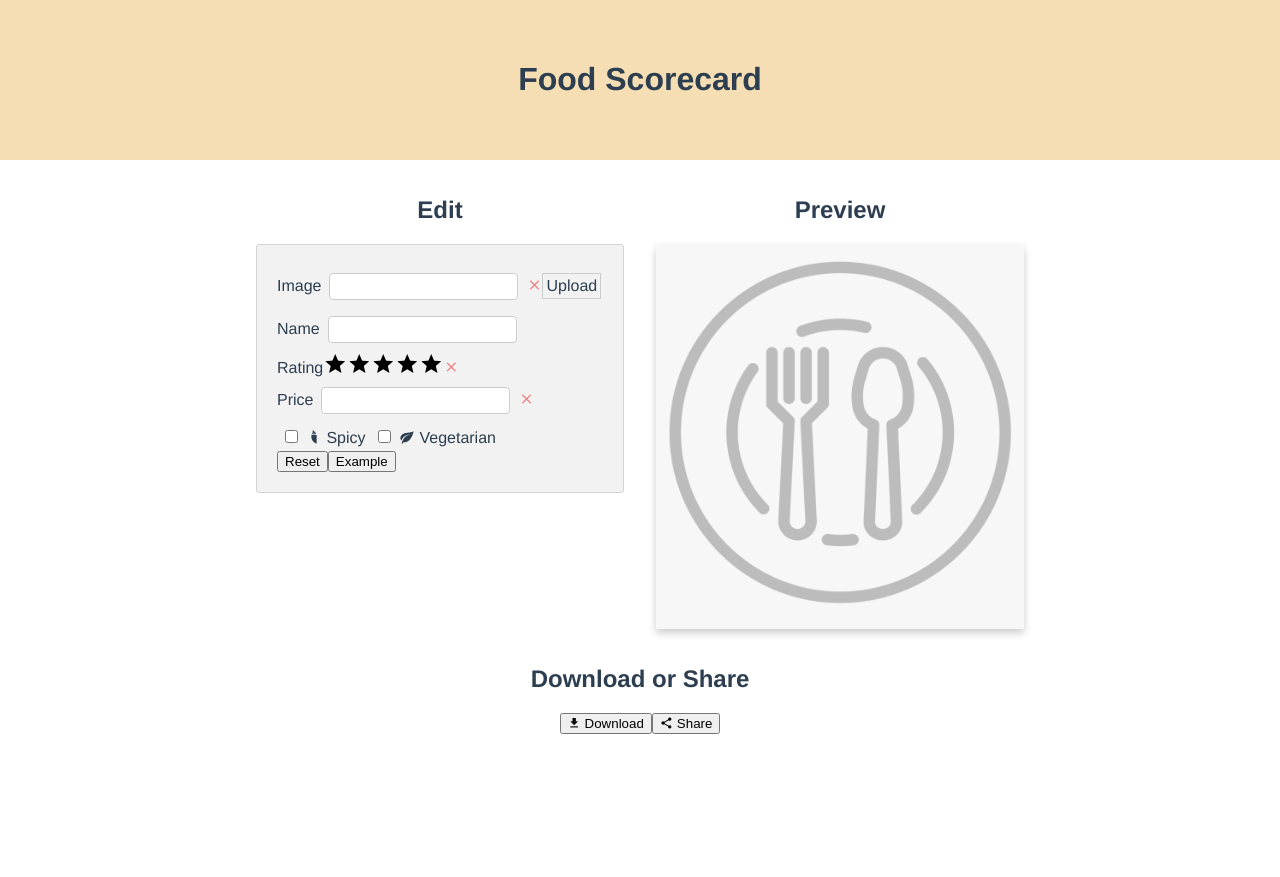
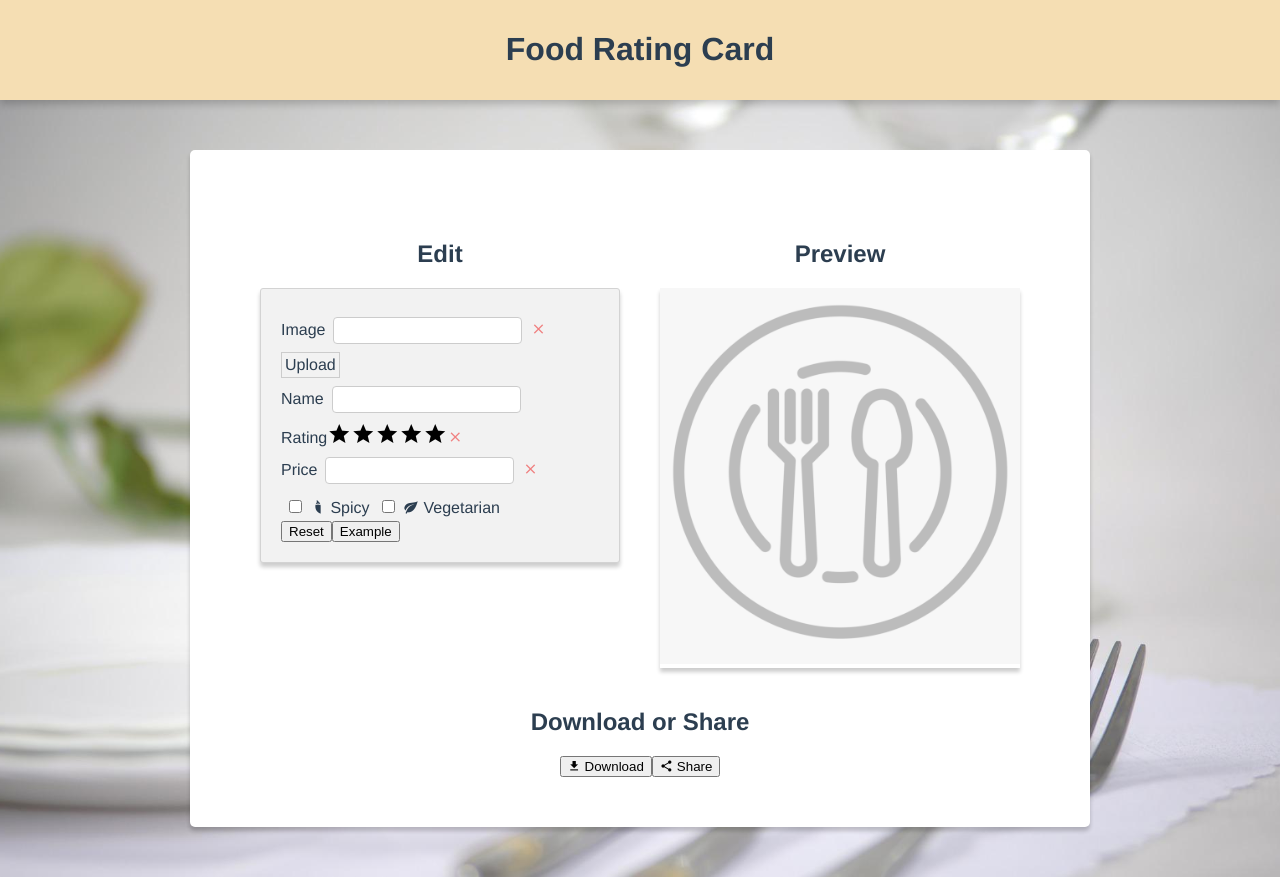
Before and after one commit to Alyssum-Studio/food-rating-card, a Vue app: page / in a window 1280 px wide. Before the commit the page ends 800 px from the top, so only its background shows below. Built offline with nearby package versions, Linux system fonts and the light colour scheme.

Commit message:
Code beautify.

```diff
--- a/package.json
+++ b/package.json
@@ -1,5 +1,5 @@
 {
-  "name": "food-scorecard",
+  "name": "food-rating-card",
   "version": "0.1.1",
   "private": true,
   "scripts": {
--- a/public/index.html
+++ b/public/index.html
@@ -5,11 +5,29 @@
     <meta http-equiv="X-UA-Compatible" content="IE=edge">
     <meta name="viewport" content="width=device-width,initial-scale=1.0">
     <link rel="icon" href="favicon.ico">
-    <title>Food Scorecard</title>
+    <title>Food Rating Card</title>
+    <style>
+      html {
+          min-height: 100%;
+      }
+      body {
+          background-image: url('background.jpg');
+          background-position: bottom;
+          background-size: cover;
+          margin: 0;
+      }
+      #app {
+        font-family: Avenir, Helvetica, Arial, sans-serif;
+        -webkit-font-smoothing: antialiased;
+        -moz-osx-font-smoothing: grayscale;
+        text-align: center;
+        color: #2c3e50;
+      }
+    </style>
   </head>
-  <body style="margin: 0">
+  <body>
     <noscript>
-      <strong>We're sorry but Food Scorecard doesn't work properly without JavaScript enabled. Please enable it to continue.</strong>
+      <strong>We're sorry but Food Rating Card doesn't work properly without JavaScript enabled. Please enable it to continue.</strong>
     </noscript>
     <div id="app"></div>
     <!-- built files will be auto injected -->
--- a/src/App.vue
+++ b/src/App.vue
@@ -1,25 +1,32 @@
 <template>
   <header>
-    <h1>Food Scorecard</h1>
+    <h1>Food Rating Card</h1>
   </header>
   <main>
     <div class="row">
       <section class="col-50">
         <h2>Edit</h2>
-        <FoodInfoForm v-model="foodInfo"></FoodInfoForm>
+        <FoodRatingForm
+            v-model="foodRating"
+            style="box-shadow: 0 4px 4px 0 rgba(0,0,0,0.2);"
+        ></FoodRatingForm>
       </section>
       <section class="col-50">
         <h2>Preview</h2>
-        <FoodScorecard :food-info="foodInfo" ref="new-scorecard"></FoodScorecard>
+        <FoodRatingCard
+            ref="new-rating-card"
+            :food-rating="foodRating"
+            style="box-shadow: 0 4px 4px 0 rgba(0,0,0,0.2);"
+        ></FoodRatingCard>
       </section>
     </div>
     <section class="row">
       <h2>Download or Share</h2>
-      <button @click="downloadScorecard">
+      <button @click="downloadRatingCard">
         <span class="mdi mdi-download"></span>
         Download
       </button>
-      <button @click="uploadScorecard">
+      <button @click="uploadRatingCard">
         <span class="mdi mdi-share-variant"></span>
         Share
       </button>
@@ -40,28 +47,28 @@
 import domToImage from "dom-to-image";
 import { saveAs } from "file-saver";
 import * as imgur from "@/adapters/imgur";
-import FoodInfoForm from "@/components/FoodInfoForm";
-import FoodScorecard from "@/components/FoodScorecard";
-import {FoodInfo} from "@/models";
+import FoodRatingForm from "@/components/FoodRatingForm";
+import FoodRatingCard from "@/components/FoodRatingCard";
+import {FoodRating} from "@/models";
 export default {
   name: 'App',
-  components: {FoodScorecard, FoodInfoForm},
+  components: {FoodRatingCard, FoodRatingForm},
   data() {
     return {
-      foodInfo: new FoodInfo(),
+      foodRating: new FoodRating(),
       generatedLink: "",
     }
   },
   methods: {
-    async downloadScorecard() {
-      const targetDom = this.$refs["new-scorecard"].$el
+    async downloadRatingCard() {
+      const targetDom = this.$refs["new-rating-card"].$el
       const blob = await domToImage.toBlob(targetDom)
-      saveAs(blob, `${this.foodInfo.name}.png`)
+      saveAs(blob, `${this.foodRating.name}.png`)
     },
-    async uploadScorecard() {
-      const targetDom = this.$refs["new-scorecard"].$el
+    async uploadRatingCard() {
+      const targetDom = this.$refs["new-rating-card"].$el
       const blob = await domToImage.toBlob(targetDom)
-      this.generatedLink = await imgur.upload(blob)
+      this.generatedLink = await imgur.uploadImage(blob)
     },
     copyLinkToClipboard() {
       navigator.clipboard.writeText(this.generatedLink)
@@ -70,36 +77,32 @@ export default {
 }
 </script>
 
-<style>
-#app {
-  font-family: Avenir, Helvetica, Arial, sans-serif;
-  -webkit-font-smoothing: antialiased;
-  -moz-osx-font-smoothing: grayscale;
-  text-align: center;
-  color: #2c3e50;
-}
-
+<style scoped>
 header {
-  padding: 40px;
-  text-align: center;
+  padding: 10px;
   background: wheat;
-}
-
-.row:after {
-  content: "";
-  display: table;
-  clear: both;
-}
-
-.col-50 {
-  float: left;
-  width: 46%;
-  padding: 2%;
+  box-shadow: 0 4px 8px 0 rgba(0,0,0,0.2);
 }
 
 main {
   max-width: 800px;
-  margin: auto;
+  background: #ffffff;
+  box-shadow: 0 4px 4px 0 rgba(0,0,0,0.2);
+  border-radius: 5px;
+  margin: 50px auto;
+  padding: 50px;
+}
+
+.row {
+  display: table;
+  width: 100%;
+}
+
+.col-50 {
+  display: table-cell;
+  width: 50%;
+  padding: 20px;
+  box-sizing: border-box;
 }
 
 .success-text {
--- a/src/adapters/imgur.js
+++ b/src/adapters/imgur.js
@@ -3,7 +3,7 @@ import axios from "axios";
 const imgurUrl = 'https://api.imgur.com'
 const clientId = 'a2c97b4c7bf5a46'
 
-async function upload(imageData) {
+async function uploadImage(imageData) {
   const response = await axios.postForm(`${imgurUrl}/3/image`, {image: imageData},{
     headers: {
       Authorization: `Client-ID ${clientId}`
@@ -13,4 +13,4 @@ async function upload(imageData) {
 }
 
 
-export { upload }
+export { uploadImage }
--- /dev/null
+++ b/src/components/FoodRatingCard.vue
@@ -0,0 +1,65 @@
+<template>
+  <div class="food-rating-card">
+    <img :src="foodRating.imageLink || require('../assets/food-placeholder.png')" :alt="`${foodRating.name}`">
+    <div class="food-info" v-if="foodRating.name || foodRating.rating">
+      <h4>
+        <span v-if="foodRating.spicy" class="mdi mdi-chili-mild"></span>
+        <span v-if="foodRating.vegetarian" class="mdi mdi-leaf"></span>
+        {{ foodRating.name }}
+        <span v-if="foodRating.price !== undefined"> - ${{ foodRating.price }}</span>
+      </h4>
+      <div v-if="foodRating.rating !== undefined">
+            <span v-for="i in 5"
+                  :key="`rating-star-${i}`"
+                  class="mdi mdi-star"
+                  :style="{color: foodRating.rating >= i ? 'darkorange': 'black'}"
+            ></span>
+      </div>
+    </div>
+  </div>
+</template>
+
+<script>
+import {FoodRating} from "@/models";
+
+export default {
+  name: "FoodRatingCard",
+  props: {
+    foodRating: FoodRating
+  },
+}
+</script>
+
+<style scoped>
+.food-rating-card {
+  position: relative;
+}
+
+.food-info {
+  position: absolute;
+  bottom: 10px;
+  right: 10px;
+  min-width: 150px;
+  background: rgba(0,0,0,0.6);
+  color: white;
+  padding: 10px;
+}
+
+img{
+  width: 100%;
+  height: auto;
+}
+
+h4 {
+  margin-top: 5px;
+  margin-bottom: 5px;
+}
+
+.mdi-chili-mild {
+  color: tomato;
+}
+
+.mdi-leaf {
+  color: greenyellow;
+}
+</style>
--- a/src/components/FoodInfoForm.vue
+++ b/src/components/FoodRatingForm.vue
@@ -1,9 +1,9 @@
 <template>
-  <form class="food-info-form" @input="$emit('update:modelValue', formData)" @reset="reset">
+  <form class="food-rating-form" @input="$emit('update:modelValue', formData)" @reset="reset">
     <div>
       <label for="image-link-input">Image</label>
       <input id="image-link-input" type="url" v-model="formData.imageLink">
-      <span class="mdi mdi-close clear-button" @click="clearImageLink"></span>
+      <span class="mdi mdi-close clear-button" @click="clearField('imageLink')"></span>
       <label class="file-label" for="upload-image-input">Upload</label>
       <input id="upload-image-input" class="file-input" type="file" accept="image/*" @input="uploadImage">
     </div>
@@ -19,12 +19,12 @@
             :style="{color: formData.rating >= i ? 'darkorange': 'black'}"
             @click="formData.rating = i"
       ></span>
-      <span class="mdi mdi-close clear-button" @click="clearRating"></span>
+      <span class="mdi mdi-close clear-button" @click="clearField('rating')"></span>
     </div>
     <div>
       <label for="price-input">Price</label>
       <input id="price-input" type="number" v-model.number="formData.price" min="0">
-      <span class="mdi mdi-close clear-button" @click="clearPrice"></span>
+      <span class="mdi mdi-close clear-button" @click="clearField('price')"></span>
     </div>
     <div>
       <input id="spicy-checkbox" type="checkbox" v-model="formData.spicy">
@@ -46,13 +46,13 @@
 </template>
 
 <script>
-import {FoodInfo, getExample} from "@/models";
+import {FoodRating, getFoodRatingExample} from "@/models";
 import * as imgur from "@/adapters/imgur";
 
 export default {
-  name: "FoodInfoForm",
+  name: "FoodRatingForm",
   props: {
-    modelValue: FoodInfo
+    modelValue: FoodRating
   },
   data() {
     return {
@@ -60,29 +60,21 @@ export default {
     }
   },
   methods: {
-    clearPrice() {
-      this.formData.price = undefined
+    async uploadImage(event) {
+      const imageFile = event.target.files[0]
+      this.formData.imageLink = await imgur.uploadImage(imageFile)
       this.$emit('update:modelValue', this.formData)
     },
-    clearRating() {
-      this.formData.rating = undefined
-      this.$emit('update:modelValue', this.formData)
-    },
-    clearImageLink() {
-      this.formData.imageLink = undefined
-      this.$emit('update:modelValue', this.formData)
-    },
-    async uploadImage(event) {
-      const imageFile = event.target.files[0]
-      this.formData.imageLink = await imgur.upload(imageFile)
+    clearField(fieldName) {
+      this.formData[fieldName] = undefined
       this.$emit('update:modelValue', this.formData)
     },
     reset() {
-      this.formData = new FoodInfo()
+      this.formData = new FoodRating()
       this.$emit('update:modelValue', this.formData)
     },
     setExample() {
-      this.formData = getExample()
+      this.formData = getFoodRatingExample()
       this.$emit('update:modelValue', this.formData)
     }
   },
@@ -90,7 +82,7 @@ export default {
 </script>
 
 <style scoped>
-.food-info-form {
+.food-rating-form {
   background: #f2f2f2;
   border: 1px solid lightgrey;
   border-radius: 3px;
@@ -98,7 +90,7 @@ export default {
   text-align: left;
 }
 
-.food-info-form input, select {
+input, select {
   padding: 5px;
   margin: 8px;
   display: inline-block;
@@ -107,7 +99,7 @@ export default {
   box-sizing: border-box;
 }
 
-.food-info-form input[type="file"] {
+input[type="file"] {
   display: none;
 }
 
--- a/src/components/FoodScorecard.vue
+++ /dev/null
@@ -1,66 +0,0 @@
-<template>
-  <div class="food-scorecard">
-    <img :src="foodInfo.imageLink || require('../assets/food-placeholder.png')" :alt="`${foodInfo.name}`">
-    <div class="food-info" v-if="foodInfo.name || foodInfo.rating">
-      <h4>
-        <span v-if="foodInfo.spicy" class="mdi mdi-chili-mild"></span>
-        <span v-if="foodInfo.vegetarian" class="mdi mdi-leaf"></span>
-        {{ foodInfo.name }}
-        <span v-if="foodInfo.price !== undefined"> - ${{foodInfo.price}}</span>
-      </h4>
-      <div v-if="foodInfo.rating !== undefined">
-            <span v-for="i in 5"
-                  :key="`rating-star-${i}`"
-                  class="mdi mdi-star"
-                  :style="{color: foodInfo.rating >= i ? 'darkorange': 'black'}"
-            ></span>
-      </div>
-    </div>
-  </div>
-</template>
-
-<script>
-import {FoodInfo} from "@/models";
-
-export default {
-  name: "FoodScorecard",
-  props: {
-    foodInfo: FoodInfo
-  },
-}
-</script>
-
-<style scoped>
-.food-scorecard {
-  position: relative;
-  box-shadow: 0 4px 8px 0 rgba(0,0,0,0.2);
-}
-
-h4 {
-  margin-top: 5px;
-  margin-bottom: 5px;
-}
-
-img{
-  display: block;
-  max-width: 100%;
-}
-
-.mdi-chili-mild {
-  color: tomato;
-}
-
-.mdi-leaf {
-  color: greenyellow;
-}
-
-.food-info {
-  position: absolute;
-  bottom: 10px;
-  right: 10px;
-  min-width: 150px;
-  background: rgba(0,0,0,0.6);
-  color: white;
-  padding: 10px;
-}
-</style>
--- a/src/models.js
+++ b/src/models.js
@@ -1,7 +1,8 @@
-class FoodInfo {
-  constructor(name, rating, price, spicy=false, vegetarian=false, imageLink) {
+class FoodRating {
+  constructor(name, rating, ratingStyle="star", price, spicy=false, vegetarian=false, imageLink) {
     this.name = name
     this.rating = rating
+    this.ratingStyle = ratingStyle
     this.price = price
     this.spicy = spicy
     this.vegetarian = vegetarian
@@ -9,10 +10,11 @@ class FoodInfo {
   }
 }
 
-function getExample() {
-  return new FoodInfo(
+function getFoodRatingExample() {
+  return new FoodRating(
     "Cheeseburger",
     3,
+    "star",
     100,
     false,
     false,
@@ -20,4 +22,4 @@ function getExample() {
   )
 }
 
-export {FoodInfo, getExample}
+export {FoodRating, getFoodRatingExample}
```
Also changed, not shown: public/background.jpg (added), 1 other file (tests, documents, lock files or other folders).
